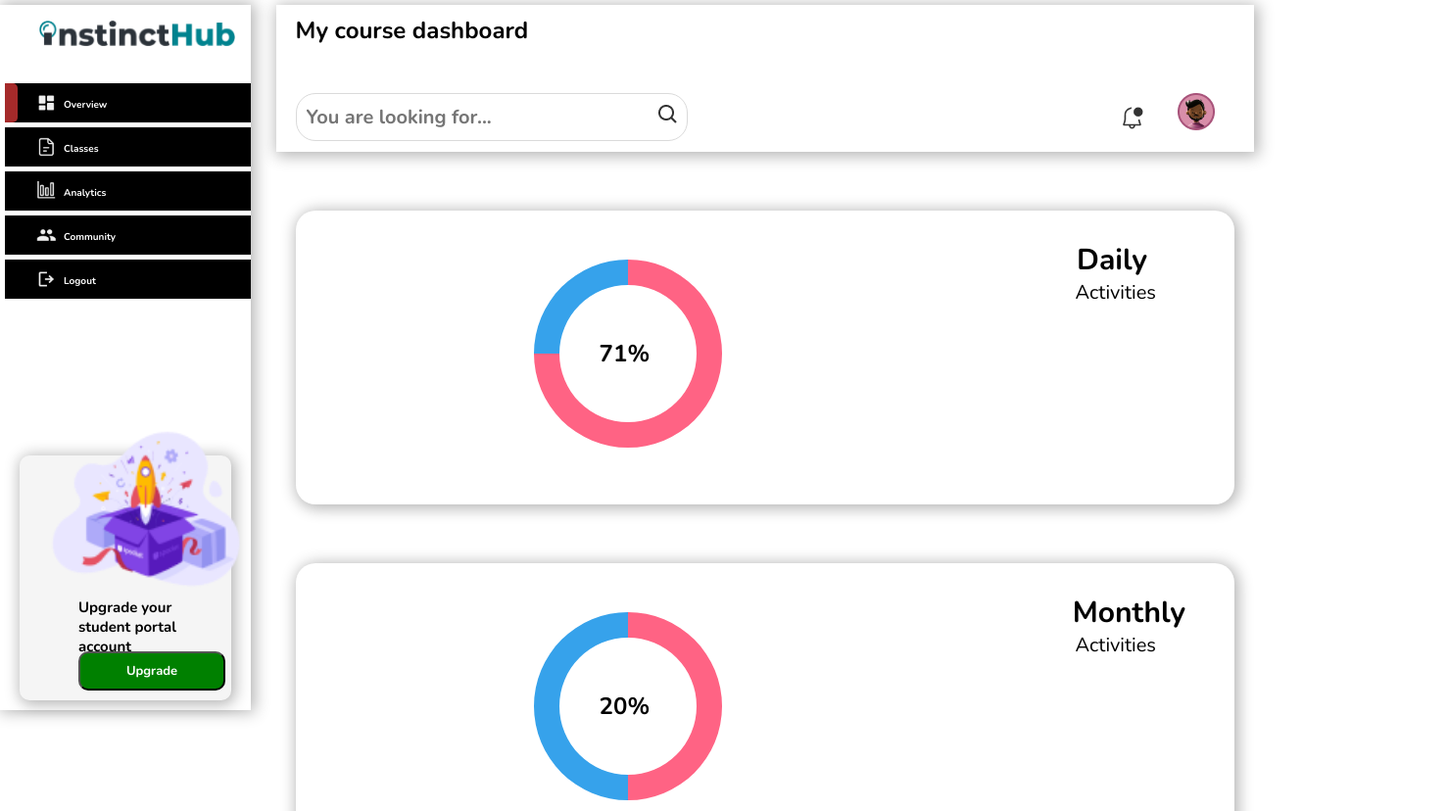
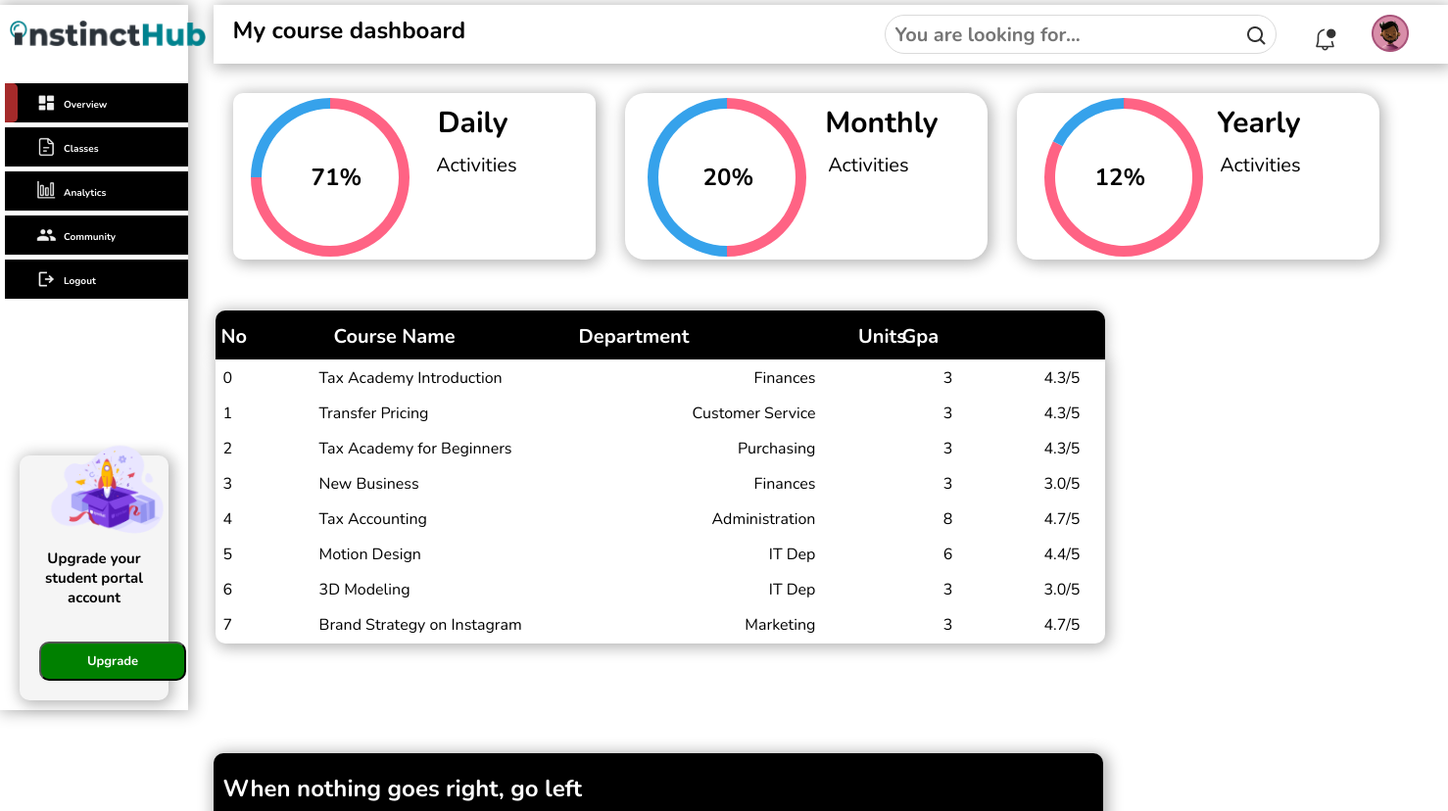
Before and after one commit to adeniranadeyemo/project-management-dashboard, a plain HTML site: page index.html in a window 1280 px wide. Shown: the top 828 px of the page at 98% size, 1478 px wide, since content can reach past the window. Drawn offline with nearby package versions, Linux system fonts and the light colour scheme.

Commit message:
8TH update

```diff
--- a/assets/css/style.css
+++ b/assets/css/style.css
@@ -5,6 +5,7 @@
 
 body {
   margin: 0px;
+  padding: 0px;
   background-color: white;
 }
 
@@ -609,7 +610,7 @@ tr td.course_name{
 @media only screen and (min-width: 1280px){
 .dashboard .navigation{
   display: block;
-  width: 20%;
+  width: 15%;
   padding-bottom: 5px;
   margin-top: 0px;
   height: 720px;
@@ -617,7 +618,7 @@ tr td.course_name{
 }
 
 .dashboard .navigation div img.logo{
-  margin-left: -50px;
+  margin-left: -80px;
   margin-top: 10px;
   height: 30px;
   width: 200px;
@@ -649,28 +650,166 @@ tr td.course_name{
 }
 
 .dashboard .navigation .gift{
+  height: 150px;
   bottom: 100px;
 }
 
 .dashboard .navigation .gift .box{
-  width: 250px;
-  margin-left: 5px;
+  width: 150px;
+  height: auto;
+  top: -25px;
+  margin-left: 15px;
 }
 
 .dashboard .navigation .gift p{
   font-size: 15px;
-  top: 130px;
-  left: 60px;
+  top: 80px;
+  text-align: center;
+  left: 20px;
+  right: 20px;
+}
+
+.dashboard .navigation .gift button{
+  left: 20px;
+  top: 190px;
+  font-size: 13px;
 }
 /* == Gift end ==*/
 
-.dashboard .navigation .gift button{
-  left: 60px;
-  font-size: 13px;
-}
 .main{
-  width: 78%;
-  margin-left: 22%;
+  width: 71%;
+  margin-left: 17%;
   margin-top: -780px;
 }
+
+.dashboard .main .search{
+  height: 60px;
+  width: 1260px;
 }
+
+.dashboard .main .search form{
+  margin: -30px 0px 0px 300px;
+}
+
+.dashboard .main .search form input{
+  height: 40px;
+  margin-left: 370px;
+}
+
+.dashboard .main .search div{
+  margin-top: 10px;
+}
+
+/* Chart */
+.dashboard .main .chart{
+  display: flex;
+  justify-content: space-between;
+  width: 100%;
+  margin-top: -30px;
+  position: relative;
+  height: 220px;
+}
+
+/*== First chart ==*/
+.dashboard .main .first_chart{
+  width: 370px;
+  height: 170px;
+  border-radius: 10px;
+  position: absolute;
+}
+
+.dashboard .main .first_chart .chartBox{
+  width: 170px;
+  left: 300px;
+  position: absolute;
+  margin-top: 5px;
+  margin-left: -220px;
+  height: 170px;
+}
+
+.dashboard .main .first_chart h1{
+  position: absolute;
+  margin: 10px 0px 0px 0px;
+}
+
+.dashboard .main .first_chart p{
+  position: absolute;
+  margin-top: 60px;
+}
+
+.dashboard .main .first_chart h2{
+  position: absolute;
+  margin: 70px 0px 0px -150px;
+}
+
+
+/* First chart ends*/
+
+/* == Second chart == */
+.dashboard .main div.second_chart{
+  width: 370px;
+  height: 170px;
+  position: absolute;
+  margin-left: 420px;
+}
+
+.dashboard .main .chart .second_chart .chartBox{
+  width: 170px;
+  left: 300px;
+  position: absolute;
+  margin-top: 5px;
+  margin-left: -285px;
+  height: 170px;
+}
+
+.dashboard .main .second_chart h1{
+  position: absolute;
+  margin: 10px 0px 0px 0px;
+}
+
+.dashboard .main .second_chart p{
+  position: absolute;
+  margin-top: 60px;
+}
+
+.dashboard .main .second_chart h2{
+  position: absolute;
+  margin: 70px 0px 0px -150px;
+}
+
+/* Second chart ends */
+
+/* Third chart */
+.dashboard .main div.third_chart{
+  width: 370px;
+  height: 170px;
+  margin-right: -100px;
+  margin-left: 820px;
+  position: absolute;
+}
+
+.dashboard .main .chart .third_chart .chartBox{
+  width: 170px;
+  left: 300px;
+  position: absolute;
+  margin-top: 5px;
+  margin-left: -280px;
+  height: 170px;
+}
+
+.dashboard .main div.third_chart h1{
+  position: absolute;
+  margin: 10px 0px 0px 0px;
+}
+
+.dashboard .main div.third_chart p{
+  position: absolute;
+  margin-top: 60px;
+}
+
+.dashboard .main .third_chart h2{
+  position: absolute;
+  margin: 70px 0px 0px -150px;
+}
+/* Third chart ends */
+}
```
Also changed, not shown: index.html (+4 -0 lines).
